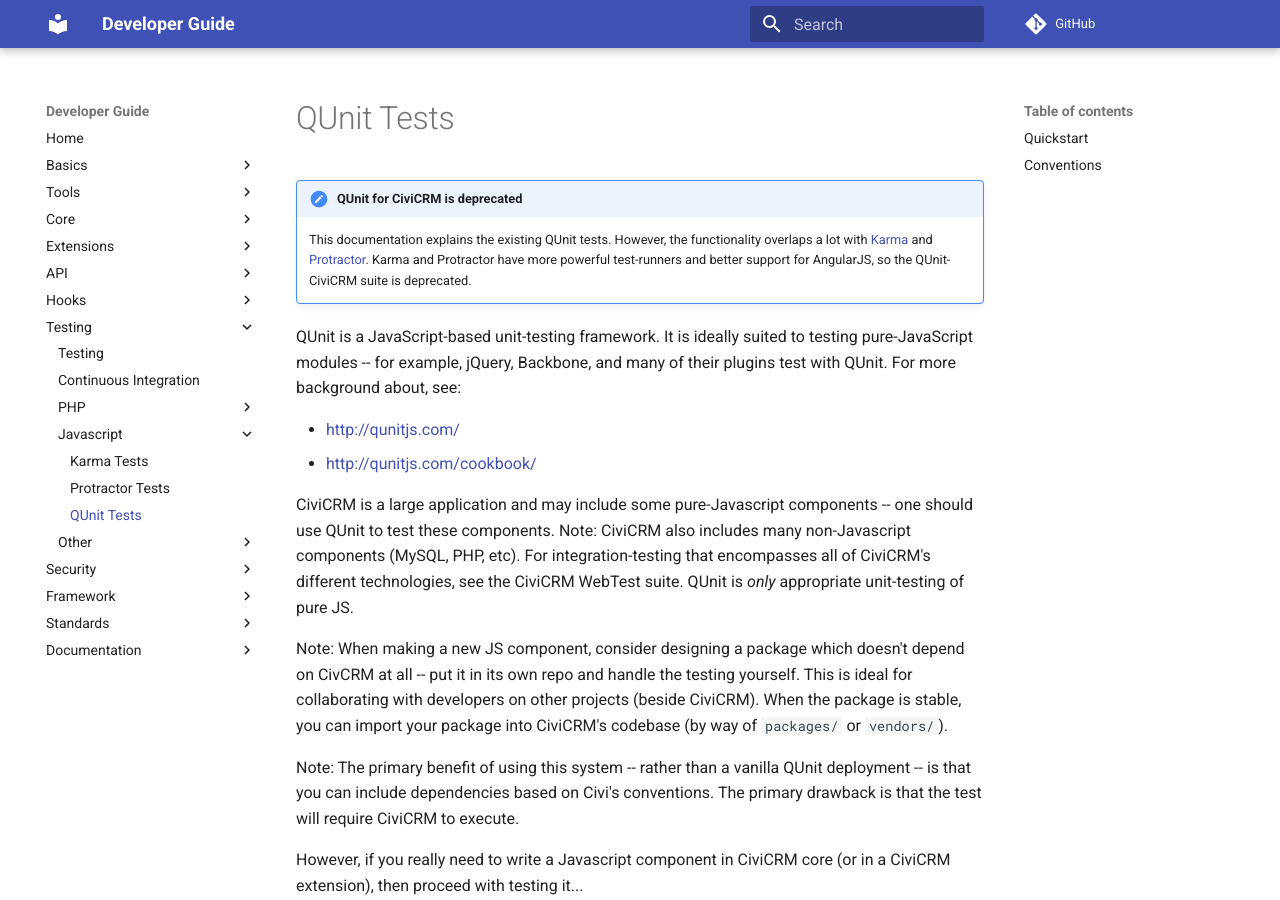
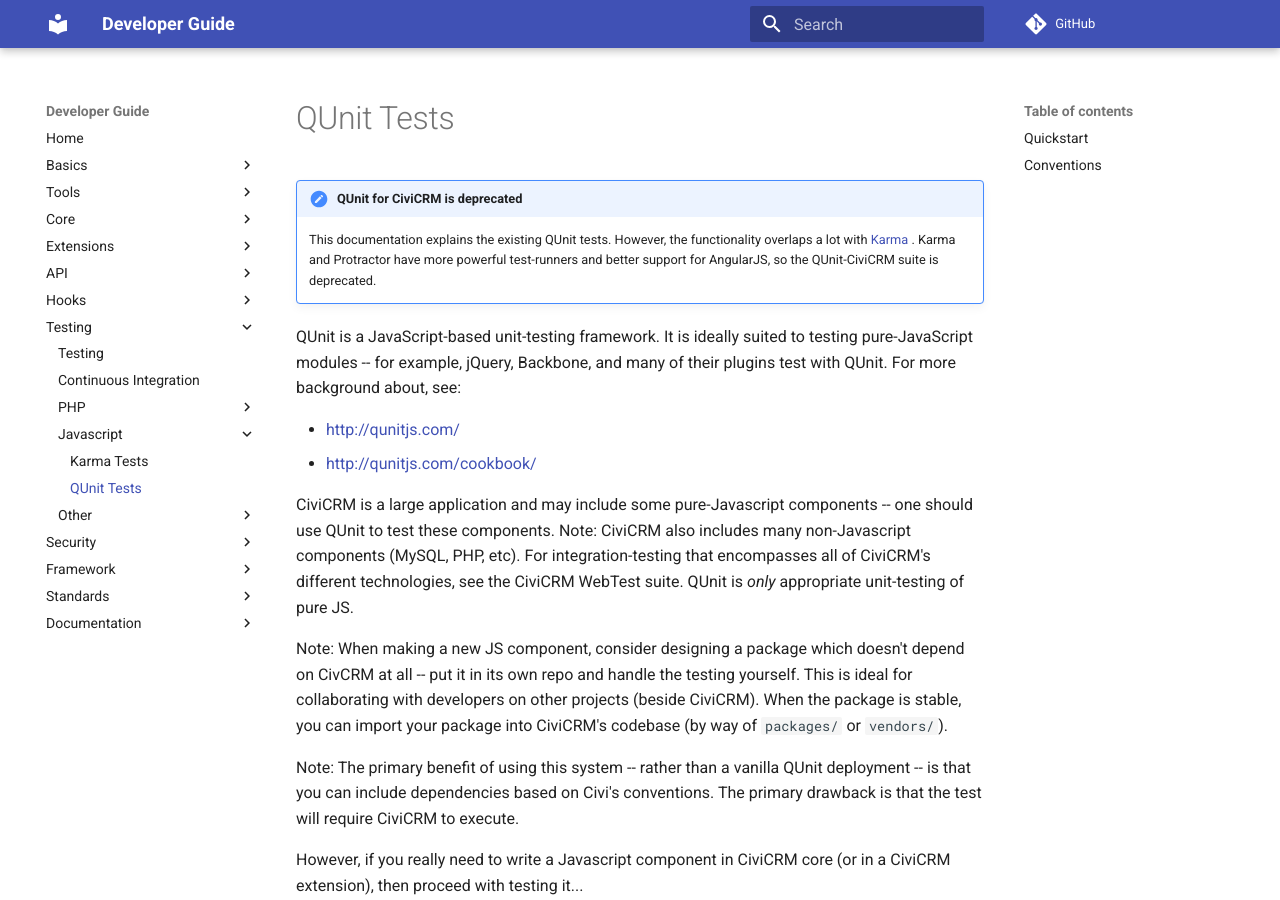
Before and after one commit to civicrm/civicrm-dev-docs, an MkDocs documentation site: the page built from docs/testing/qunit.md, in a window 1280 px wide and 900 px high. Built offline with MkDocs 1.6.1 and Material for MkDocs 9.7.7, drawn with Linux system fonts in a browser that asks for light colours; comment, search, counter and statistics services are not loaded; old or Windows-style settings are respelled for this version of MkDocs.

Commit message:
testing/*.md - Temporarily comment out codeception, protractor
I'd like to be able to merge the general, incremental improvements for the
"Testing" section, but these two new pages aren't yet written.  Comment them
out.

```diff
--- a/docs/testing/qunit.md
+++ b/docs/testing/qunit.md
@@ -1,8 +1,8 @@
 !!! caution "QUnit for CiviCRM is deprecated"
 
     This documentation explains the existing QUnit tests.  However, the
-    functionality overlaps a lot with [Karma](/testing/karma.md) and
-    [Protractor](/testing/protractor.md). Karma and Protractor have more
+    functionality overlaps a lot with [Karma](/testing/karma.md) <!-- and
+    [Protractor](/testing/protractor.md)-->. Karma and Protractor have more
     powerful test-runners and better support for AngularJS, so the
     QUnit-CiviCRM suite is deprecated.
 
--- a/mkdocs.yml
+++ b/mkdocs.yml
@@ -186,11 +186,11 @@
   - Continuous Integration: testing/continuous-integration.md
   - PHP:
     - PHPUnit Tests: testing/phpunit.md
-    - Codeception Tests: testing/codeception.md
+    # - Codeception Tests: testing/codeception.md
     - Selenium Tests: testing/selenium.md
   - Javascript:
     - Karma Tests: testing/karma.md
-    - Protractor Tests: testing/protractor.md
+    # - Protractor Tests: testing/protractor.md
     - QUnit Tests: testing/qunit.md
   - Other:
     - Upgrade Tests: testing/upgrades.md
```
Also changed, not shown: docs/standards/javascript.md (+1 -1 lines), docs/testing/index.md (+2 -2 lines).
